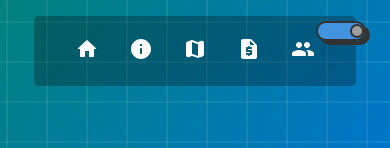
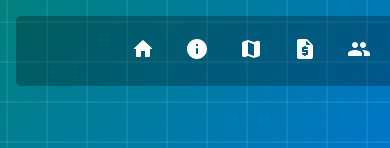
Before and after one commit to ivangomezdev/mindCapitalMeme, a Next.js app: page / in a window 390 px wide. Shown: the top 148 px of the page. Built offline with nearby package versions, Linux system fonts and the light colour scheme; grey boxes are pictures that could not be loaded; a web font is replaced by a local one.

Commit message:
cambios en main

```diff
--- a/src/components/navBar.css
+++ b/src/components/navBar.css
@@ -70,8 +70,7 @@
 
 @media (max-width: 485px) {
   .navBar__content {
-    max-width: 90%;
-    padding: 10px !important;
+   width: 470px;
   }
 
   .navBar__content p {
```
